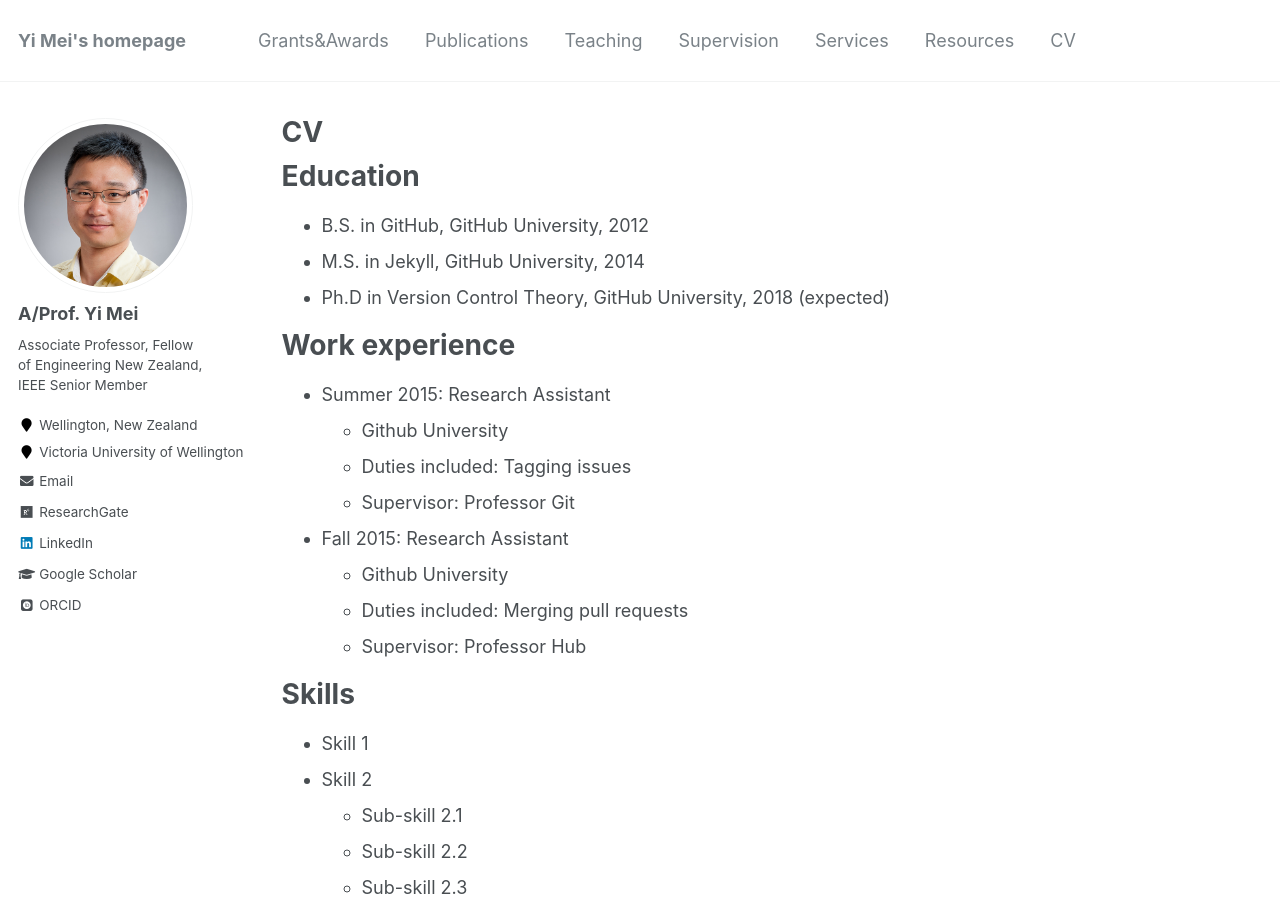
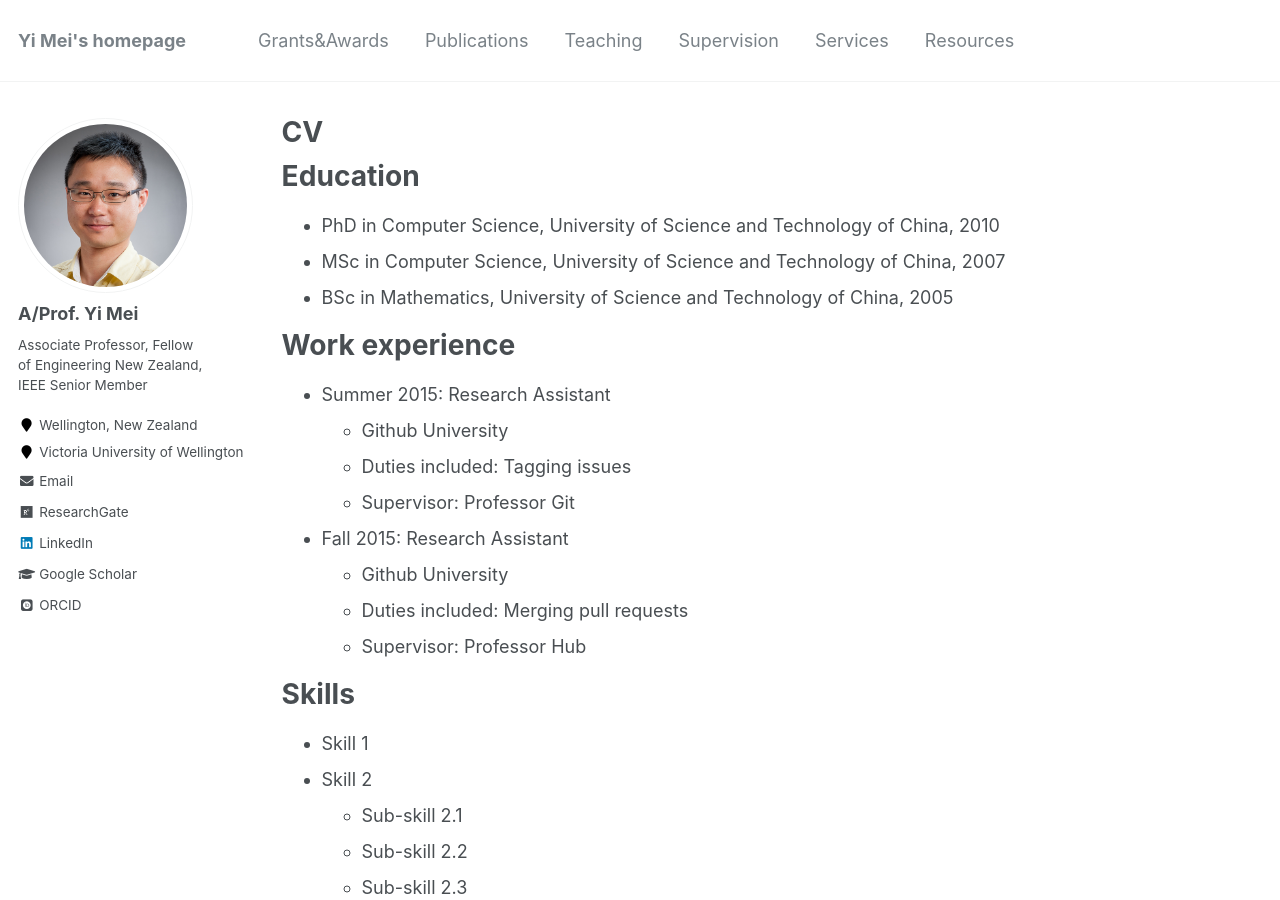
Before and after one commit to yi-mei-ecco/yi-mei-ecco.github.io, a Jekyll site: the page built from _pages/cv.md, in a window 1280 px wide and 900 px high. Built offline with Jekyll 4.4.1, drawn with Linux system fonts in a browser that asks for light colours; some web fonts are replaced.

Commit message:
Updated the front page

```diff
--- a/_data/navigation.yml
+++ b/_data/navigation.yml
@@ -27,8 +27,8 @@ main:
   # - title: "Blog Posts"
   #   url: /year-archive/
 
-  - title: "CV"
-    url: /cv/
+  # - title: "CV"
+  #   url: /cv/
 
   # - title: "Guide"
   #   url: /markdown/
--- a/_pages/cv.md
+++ b/_pages/cv.md
@@ -11,9 +11,9 @@ redirect_from:
 
 Education
 ======
-* B.S. in GitHub, GitHub University, 2012
-* M.S. in Jekyll, GitHub University, 2014
-* Ph.D in Version Control Theory, GitHub University, 2018 (expected)
+* PhD in Computer Science, University of Science and Technology of China, 2010
+* MSc in Computer Science, University of Science and Technology of China, 2007
+* BSc in Mathematics, University of Science and Technology of China, 2005
 
 Work experience
 ======
```
Also changed, not shown: _pages/about.md (+8 -1 lines).
